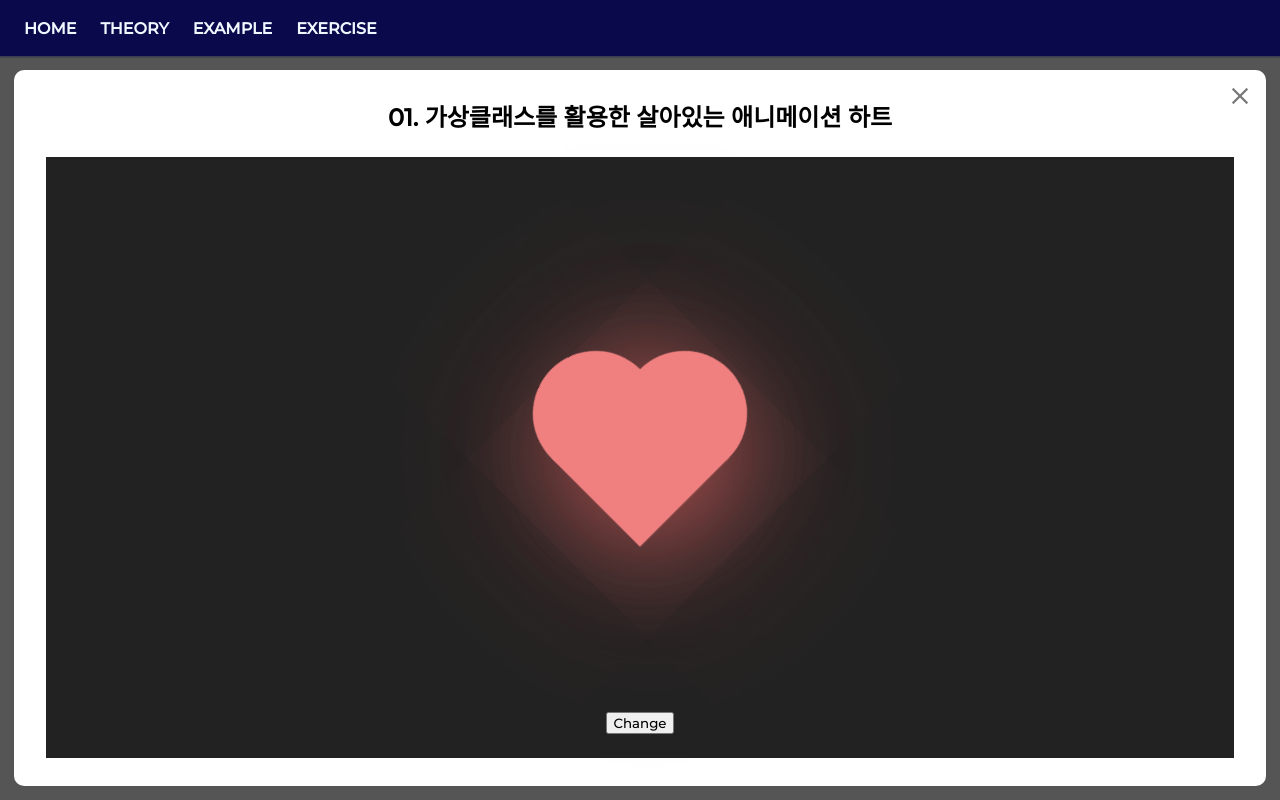
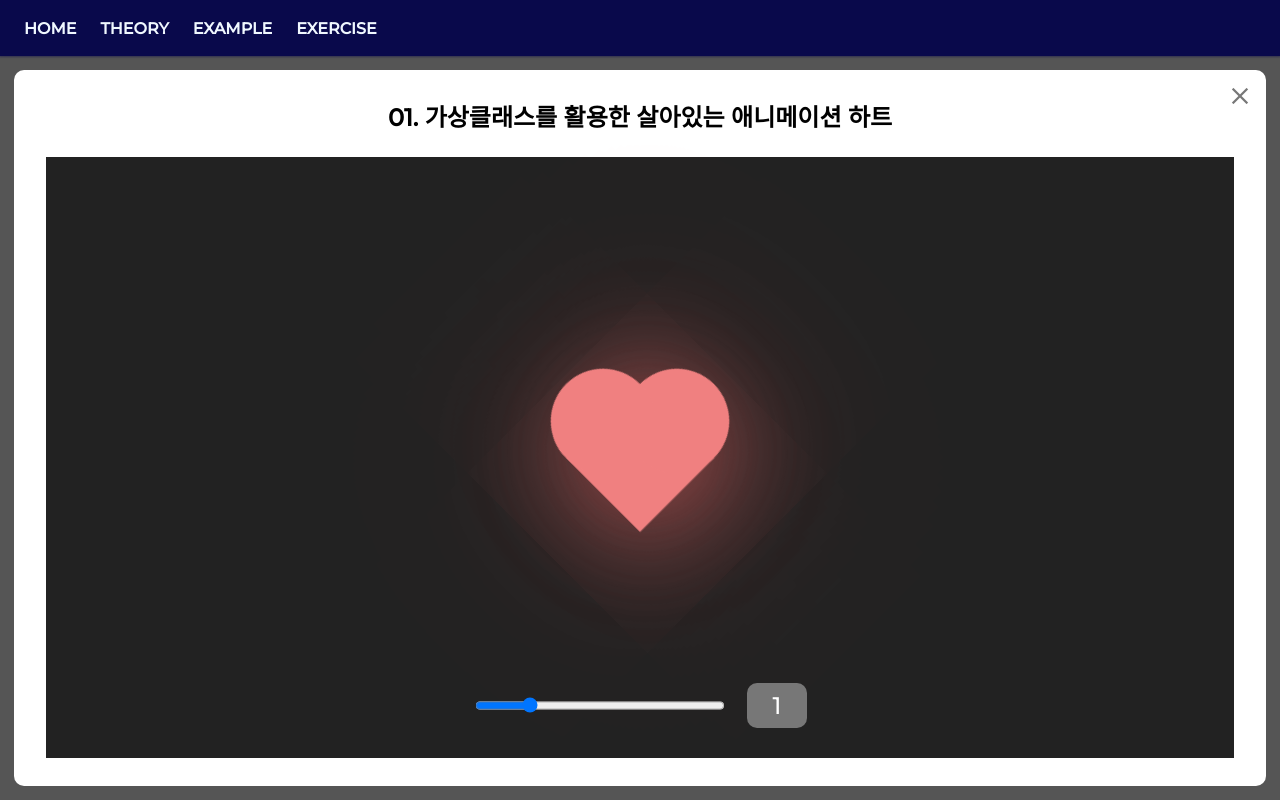
Before and after one commit to Seokyung/SCSS_Study, a React (Create React App) app: page /exercises/1 in a window 1280 px wide. Built offline with nearby package versions, Linux system fonts and the light colour scheme; a web font is replaced by a local one.

Commit message:
심장박동 속도 슬라이더 구현

```diff
--- a/src/exercises/01_AnimatedHeart.jsx
+++ b/src/exercises/01_AnimatedHeart.jsx
@@ -2,28 +2,34 @@ import { useState } from "react";
 import "../styles/exercises/01_AnimatedHeart.scss";
 
 function AnimatedHeart() {
-	const [isChanged, setIsChanged] = useState(false);
-	// const heartBeat = getComputedStyle(
-	// 	document.querySelector(":root")
-	// ).getPropertyValue("--beating-speed");
+	const [beatingSpeed, setBeatingSpeed] = useState(1);
 
-	const onBtnClick = () => {
-		if (isChanged) {
-			document
-				.querySelector(":root")
-				.style.setProperty("--beating-speed", "1s");
-		} else {
-			document
-				.querySelector(":root")
-				.style.setProperty("--beating-speed", "2s");
-		}
-		setIsChanged((prev) => !prev);
+	const onSpeedChange = (e) => {
+		const {
+			target: { value },
+		} = e;
+		document
+			.querySelector(":root")
+			.style.setProperty("--beating-speed", `${value}s`);
+		setBeatingSpeed(value);
 	};
 
 	return (
 		<div className="animated-heart-container">
 			<div className="heart"></div>
-			<button onClick={onBtnClick}>Change</button>
+			<div className="speed-range">
+				<input
+					type="range"
+					id="speed"
+					name="speed"
+					min="0"
+					max="5"
+					step="0.1"
+					value={beatingSpeed}
+					onChange={onSpeedChange}
+				/>
+				<label htmlFor="speed">{beatingSpeed}</label>
+			</div>
 		</div>
 	);
 }
--- a/src/styles/exercises/01_AnimatedHeart.scss
+++ b/src/styles/exercises/01_AnimatedHeart.scss
@@ -2,6 +2,7 @@
 	--beating-speed: 1s;
 }
 
+$heart-size: 100px;
 $heart-color: lightcoral;
 $heart-shadow-color: rgba(205, 91, 91, 0.75);
 
@@ -16,8 +17,8 @@ $heart-shadow-color: rgba(205, 91, 91, 0.75);
 	background-color: #222;
 	.heart {
 		position: relative;
-		width: 120px;
-		height: 120px;
+		width: $heart-size;
+		height: $heart-size;
 		background-color: $heart-color;
 		box-shadow: 0 -10px 100px $heart-shadow-color,
 			0 -10px 150px $heart-shadow-color, 0 -10px 200px $heart-shadow-color;
@@ -39,12 +40,23 @@ $heart-shadow-color: rgba(205, 91, 91, 0.75);
 			left: -50%;
 		}
 	}
-	.heart-beat {
-		animation: heart-beat-animation var(--beating-speed) linear infinite;
-	}
-	button {
+	.speed-range {
 		position: absolute;
-		bottom: 1.5rem;
+		bottom: 5%;
+		display: flex;
+		gap: 1.25rem;
+		input[type="range"] {
+			width: 250px;
+		}
+		label {
+			padding: 0.5rem 0.75rem;
+			width: 2.25rem;
+			color: #fff;
+			font-size: 1.5rem;
+			text-align: center;
+			background-color: #777;
+			border-radius: 10px;
+		}
 	}
 }
 
```
